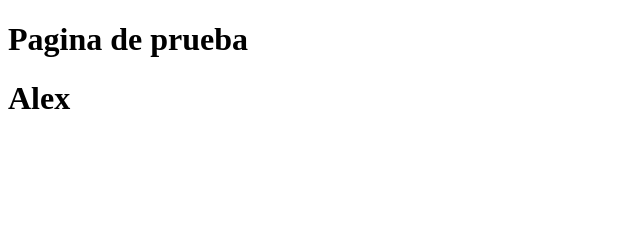
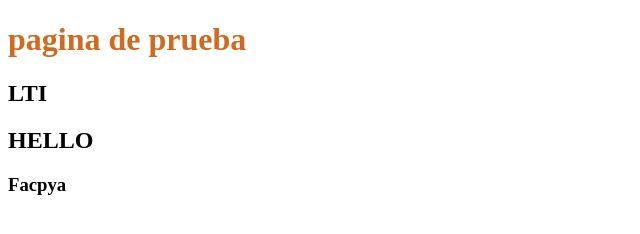
Before and after one commit to AlejandroRCH/mi_pagina, a plain HTML site: page index.html in a window 1280 px wide. Shown: the whole page, without its empty margins (0-640 px from the left). Drawn offline with Linux system fonts and the light colour scheme.

Commit message:
Se agregaron cambios

```diff
--- a/index.html
+++ b/index.html
@@ -7,7 +7,14 @@
     <title>Grupo 51</title>
 </head>
 <body>
-    <h1>Pagina de prueba</h1>
-    <h1>Alex</h1>
+    <h1 style="color: chocolate;" id="header">pagina de prueba</h1>
+
+    <h2 lang="es" hidden>Alex</h2>
+
+    <h2 tabindex="2" class="h2_nice borde">LTI</h2>
+
+    <h2 tabindex="1" lang="es">HELLO</h2>
+
+    <H3>Facpya</H3>
 </body>
 </html>
```
